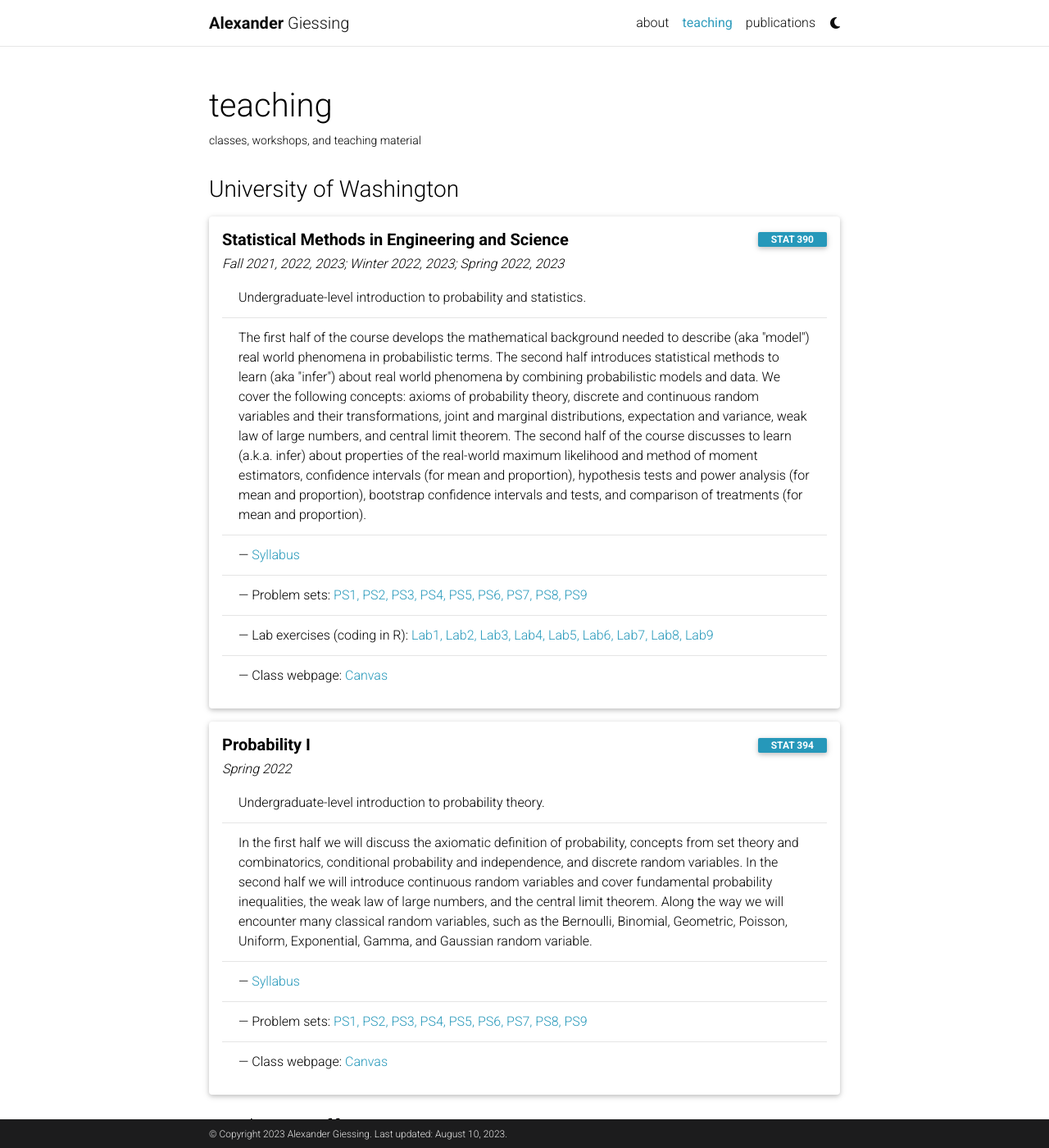
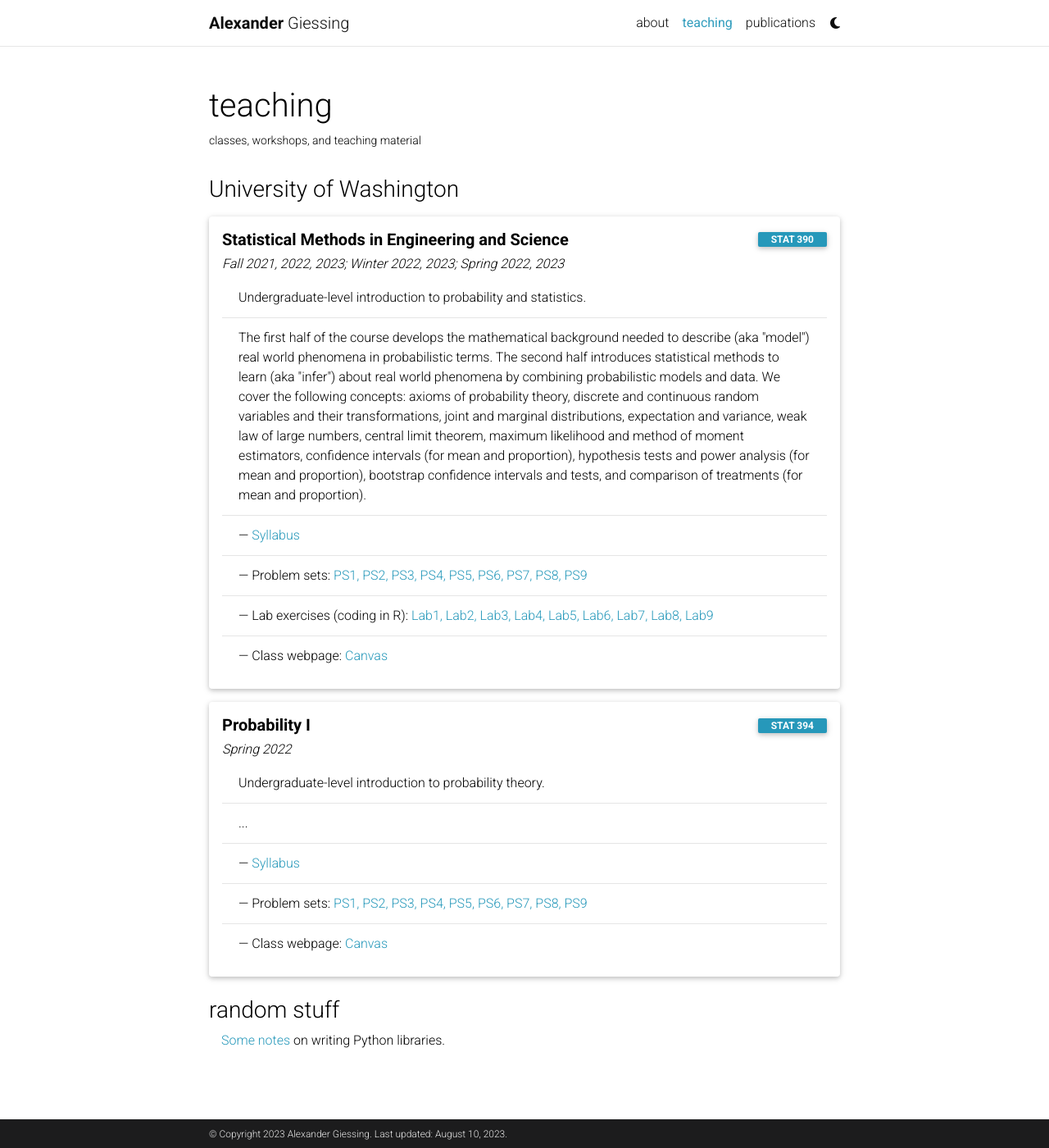
Before and after one commit to agiessing/agiessing.github.io, a Jekyll site: the page built from _pages/teaching.md, in a window 1280 px wide and 1400 px high. Shown: the whole window at 82% size. Built offline with Jekyll 4.4.1, drawn with Linux system fonts in a browser that asks for light colours; comment, search, counter and statistics services are not loaded; a style sheet for code colours, icons or effects is not loaded.

Commit message:
Update teaching.md

```diff
--- a/_pages/teaching.md
+++ b/_pages/teaching.md
@@ -23,7 +23,7 @@
     <h6 class="font-italic mt-2 mt-sm-0">Fall 2021, 2022, 2023; Winter 2022, 2023; Spring 2022, 2023  </h6>
     <ul class="card-text font-weight-light list-group list-group-flush">
       <li class="list-group-item">Undergraduate-level introduction to probability and statistics.</li>
-      <li class="list-group-item"> The first half of the course develops the mathematical background needed to describe (aka "model") real world phenomena in probabilistic terms. The second half introduces statistical methods to learn (aka "infer") about real world phenomena by combining probabilistic models and data. We cover the following concepts: axioms of probability theory, discrete and continuous random variables and their transformations, joint and marginal distributions, expectation and variance, weak law of large numbers, and central limit theorem. The second half of the course discusses to learn (a.k.a. infer) about properties of the real-world maximum likelihood and method of moment estimators, confidence intervals (for mean and proportion), hypothesis tests and power analysis (for mean and proportion), bootstrap confidence intervals and tests, and comparison of treatments (for mean and proportion).</li>
+      <li class="list-group-item"> The first half of the course develops the mathematical background needed to describe (aka "model") real world phenomena in probabilistic terms. The second half introduces statistical methods to learn (aka "infer") about real world phenomena by combining probabilistic models and data. We cover the following concepts: axioms of probability theory, discrete and continuous random variables and their transformations, joint and marginal distributions, expectation and variance, weak law of large numbers, central limit theorem, maximum likelihood and method of moment estimators, confidence intervals (for mean and proportion), hypothesis tests and power analysis (for mean and proportion), bootstrap confidence intervals and tests, and comparison of treatments (for mean and proportion).</li>
       <li class="list-group-item">— <a href="..."> Syllabus</a> </li>
       <li class="list-group-item">— Problem sets: <a href="...">PS1, PS2, PS3, PS4, PS5, PS6, PS7, PS8, PS9</a> </li>
       <li class="list-group-item">— Lab exercises (coding in R): <a href="...">Lab1, Lab2, Lab3, Lab4, Lab5, Lab6, Lab7, Lab8, Lab9</a> </li>               <li class="list-group-item">— Class webpage: <a href="...."> Canvas</a></li>
@@ -46,12 +46,7 @@
     <h6 class="font-italic mt-2 mt-sm-0">Spring 2022</h6>
     <ul class="card-text font-weight-light list-group list-group-flush">
       <li class="list-group-item">Undergraduate-level introduction to probability theory.</li>
-      <li class="list-group-item"> In the first half we will discuss the
-axiomatic definition of probability, concepts from set theory and combinatorics, conditional probability and
-independence, and discrete random variables. In the second half we will introduce continuous random variables
-and cover fundamental probability inequalities, the weak law of large numbers, and the central limit theorem.
-Along the way we will encounter many classical random variables, such as the Bernoulli, Binomial, Geometric,
-Poisson, Uniform, Exponential, Gamma, and Gaussian random variable. </li>
+      <li class="list-group-item"> ...  </li>
       <li class="list-group-item">— <a href="..."> Syllabus</a> </li>
       <li class="list-group-item">— Problem sets: <a href="...">PS1, PS2, PS3, PS4, PS5, PS6, PS7, PS8, PS9</a> </li>
       <li class="list-group-item">— Class webpage: <a href="...."> Canvas</a></li>
```
